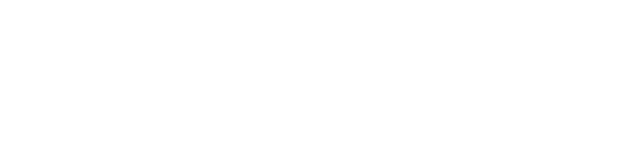
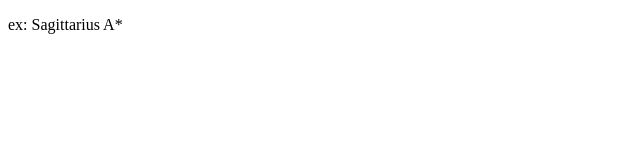
Before and after one commit to GiovannaSilverio/BuracosNegros, a plain HTML site: page index.html in a window 1280 px wide. Shown: the whole page, without its empty margins (0-640 px from the left). Drawn offline with Linux system fonts and the light colour scheme.

Commit message:
exemplo de buraco negro

```diff
--- a/index.html
+++ b/index.html
@@ -8,5 +8,6 @@
 </head>
 <body>
 
+    <p>ex: Sagittarius A*</p>
 </body>
 </html>
```
